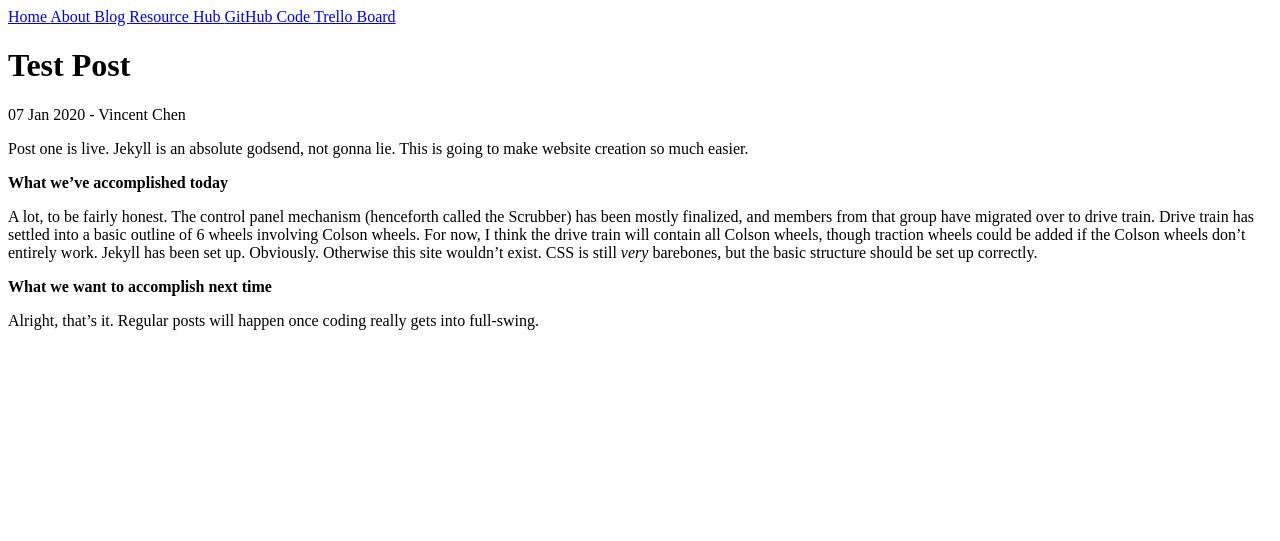
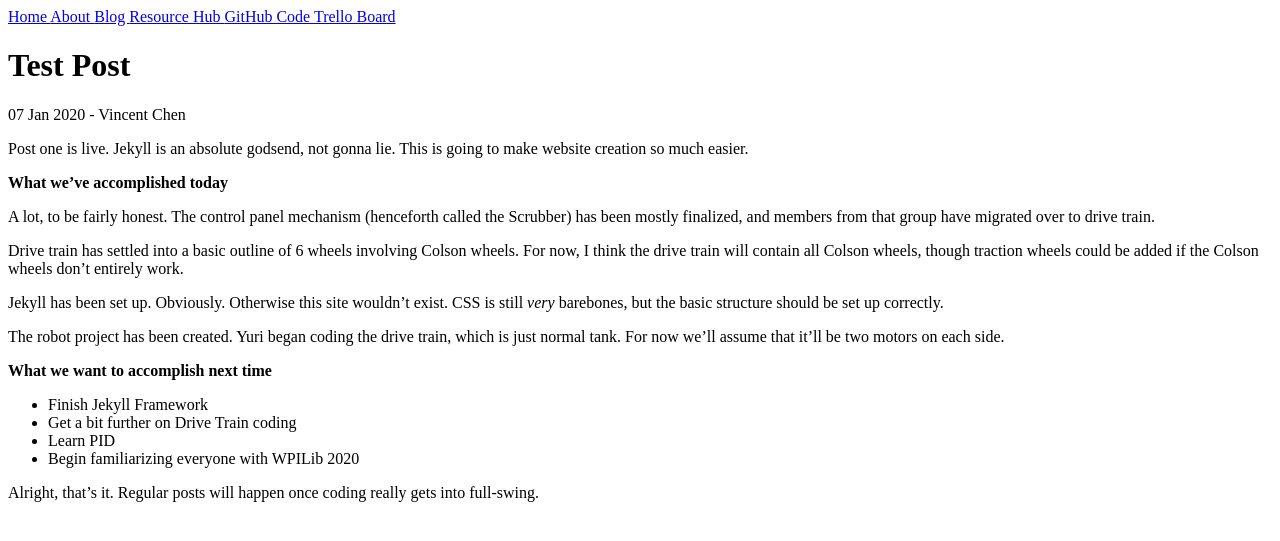
Before and after one commit to frc3197/frc3197.github.io, a Jekyll site: the page built from _posts/2020-01-07-test-post.md, in a window 1280 px wide. Shown: the top 541 px of the page. Built offline with Jekyll 4.4.1, drawn with Linux system fonts in a browser that asks for light colours.

Commit message:
Update 2020-01-07-test-post.md

```diff
--- a/_posts/2020-01-07-test-post.md
+++ b/_posts/2020-01-07-test-post.md
@@ -7,9 +7,18 @@ Post one is live. Jekyll is an absolute godsend, not gonna lie. This is going to
 **What we've accomplished today**
 
 A lot, to be fairly honest. The control panel mechanism (henceforth called the Scrubber) has been mostly finalized, and members from that group have migrated over to drive train.
+
 Drive train has settled into a basic outline of 6 wheels involving Colson wheels. For now, I think the drive train will contain all Colson wheels, though traction wheels could be added if the Colson wheels don't entirely work.
+
 Jekyll has been set up. Obviously. Otherwise this site wouldn't exist. CSS is still *very* barebones, but the basic structure should be set up correctly.
+
+The robot project has been created. Yuri began coding the drive train, which is just normal tank. For now we'll assume that it'll be two motors on each side.
 
 **What we want to accomplish next time**
 
+- Finish Jekyll Framework
+- Get a bit further on Drive Train coding
+- Learn PID
+- Begin familiarizing everyone with WPILib 2020
+
 Alright, that's it. Regular posts will happen once coding really gets into full-swing.
```
